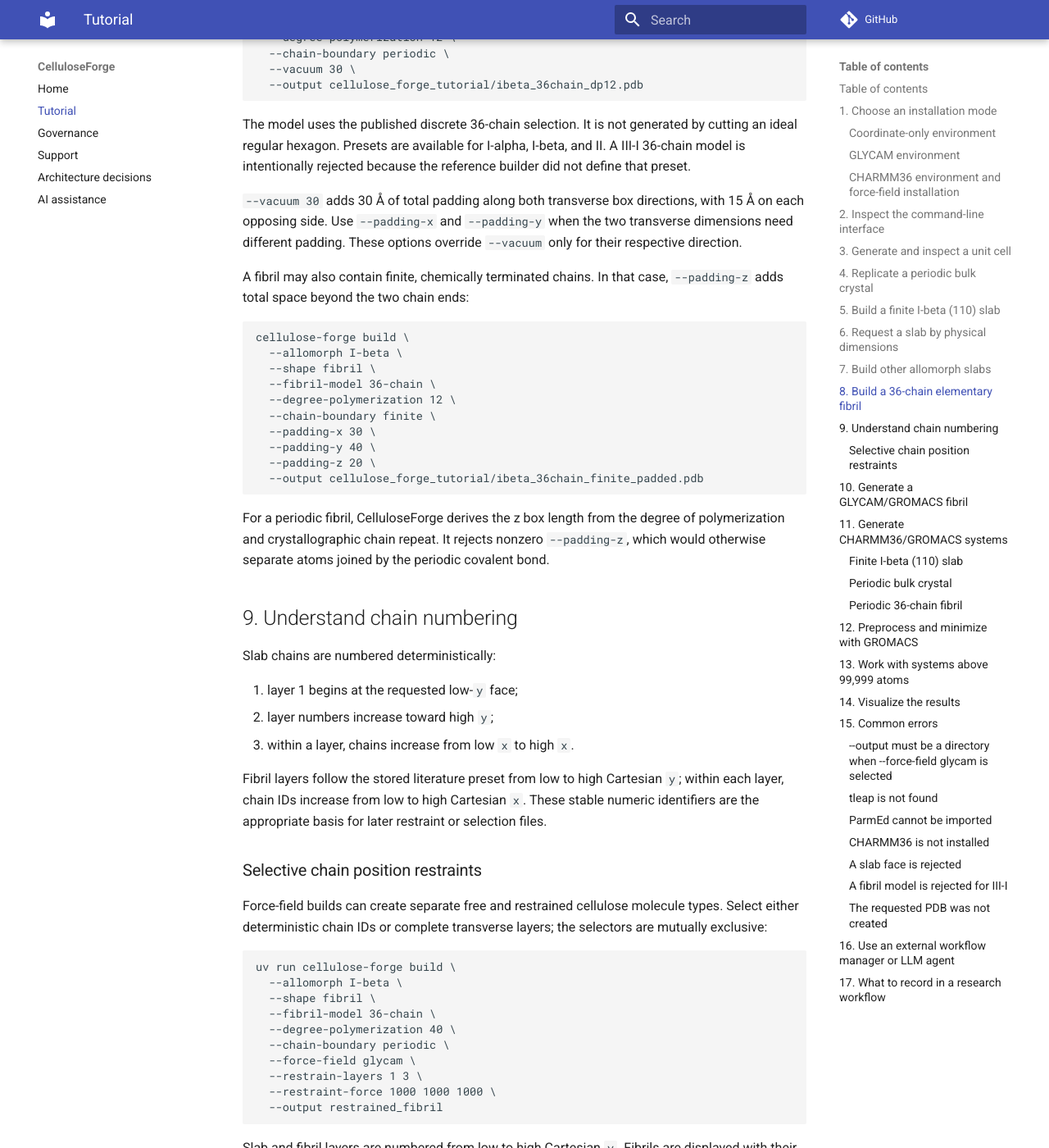
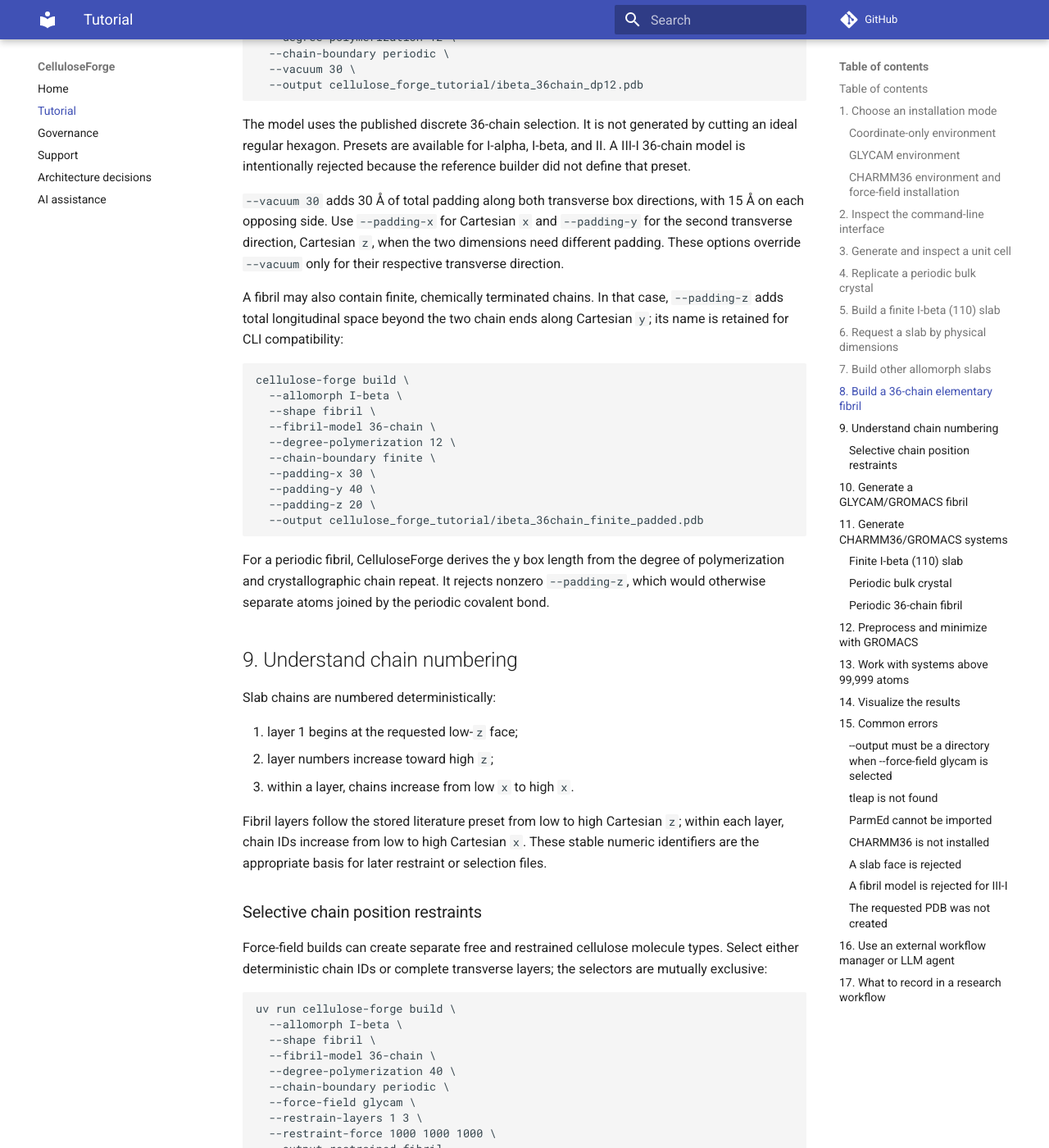
Before and after one commit to askforarun/cellulose-forge, an MkDocs documentation site: the page built from docs/tutorial.md, in a window 1280 px wide and 1400 px high, scrolled down 6933 px. Shown: the whole window at 82% size. Built offline with MkDocs 1.6.1 and Material for MkDocs 9.7.7, drawn with Linux system fonts in a browser that asks for light colours; comment, search, counter and statistics services are not loaded.

Commit message:
Align fibril and slab coordinate conventions

````diff
--- a/docs/tutorial.md
+++ b/docs/tutorial.md
@@ -341,12 +341,14 @@ and II. A III-I 36-chain model is intentionally rejected because the reference
 builder did not define that preset.
 
 `--vacuum 30` adds 30 Å of total padding along both transverse box directions,
-with 15 Å on each opposing side. Use `--padding-x` and `--padding-y` when the
-two transverse dimensions need different padding. These options override
-`--vacuum` only for their respective direction.
+with 15 Å on each opposing side. Use `--padding-x` for Cartesian `x` and
+`--padding-y` for the second transverse direction, Cartesian `z`, when the two
+dimensions need different padding. These options override `--vacuum` only for
+their respective transverse direction.
 
 A fibril may also contain finite, chemically terminated chains. In that case,
-`--padding-z` adds total space beyond the two chain ends:
+`--padding-z` adds total longitudinal space beyond the two chain ends along
+Cartesian `y`; its name is retained for CLI compatibility:
 
 ```bash
 cellulose-forge build \
@@ -361,7 +363,7 @@ cellulose-forge build \
   --output cellulose_forge_tutorial/ibeta_36chain_finite_padded.pdb
 ```
 
-For a periodic fibril, CelluloseForge derives the z box length from the degree
+For a periodic fibril, CelluloseForge derives the y box length from the degree
 of polymerization and crystallographic chain repeat. It rejects nonzero
 `--padding-z`, which would otherwise separate atoms joined by the periodic
 covalent bond.
@@ -370,12 +372,12 @@ covalent bond.
 
 Slab chains are numbered deterministically:
 
-1. layer 1 begins at the requested low-`y` face;
-2. layer numbers increase toward high `y`;
+1. layer 1 begins at the requested low-`z` face;
+2. layer numbers increase toward high `z`;
 3. within a layer, chains increase from low `x` to high `x`.
 
 Fibril layers follow the stored literature preset from low to high Cartesian
-`y`; within each layer, chain IDs increase from low to high Cartesian `x`.
+`z`; within each layer, chain IDs increase from low to high Cartesian `x`.
 These stable numeric identifiers are the appropriate basis for later restraint
 or selection files.
 
@@ -398,7 +400,7 @@ uv run cellulose-forge build \
   --output restrained_fibril
 ```
 
-Slab and fibril layers are numbered from low to high Cartesian `y`. Fibrils
+Slab and fibril layers are numbered from low to high Cartesian `z`. Fibrils
 are displayed with their cross-section rotated counterclockwise by 90 degrees;
 their layers follow the explicit bottom-to-top rows of the literature-defined
 preset, and chain IDs within each layer increase from low to high Cartesian
````
Also changed, not shown: README.md (+11 -9 lines), 5 other files.
